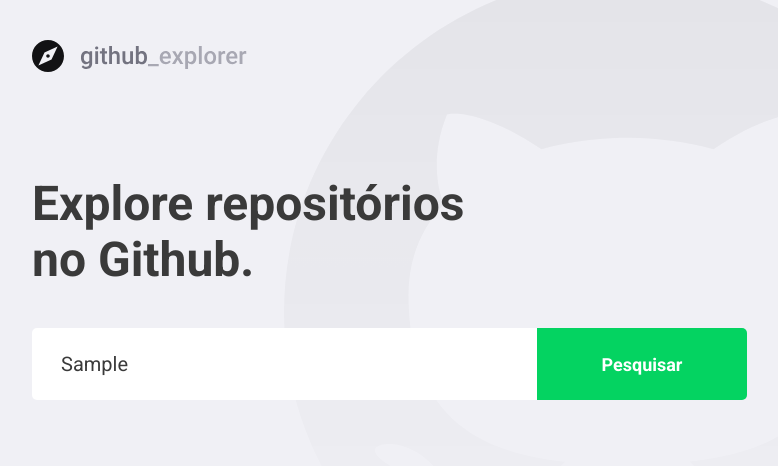
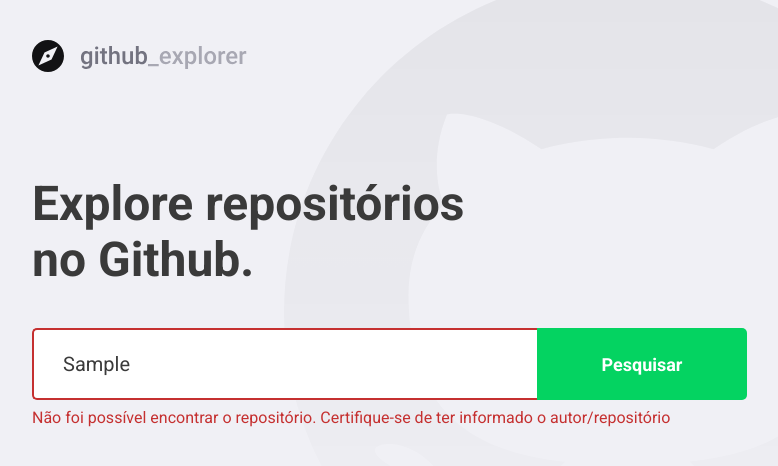
Before and after one commit to andyalmeida/github-explorer, a React (Create React App) app: page / in a window 1280 px wide. Both pictures are taken after typing "Sample" into the empty fields and a click on the button "Pesquisar". Shown: the top 466 px of the page, without its empty margins (148-926 px from the left). Built offline with nearby package versions, Linux system fonts and the light colour scheme; no server answers.

Commit message:
:goal_net: Add dashboard error handling
Added error to blank and not found repositories

```diff
--- a/src/pages/Dashboard/index.tsx
+++ b/src/pages/Dashboard/index.tsx
@@ -4,7 +4,7 @@
 import api from '../../services/api';
 
 import logo from '../../assets/logo.svg';
-import { Title, Form, Repositories } from './styles';
+import { Title, Form, Error, Repositories } from './styles';
 
 interface Repository {
   full_name: string;
@@ -17,6 +17,7 @@
 
 const Dashboard: React.FC = () => {
   const [newRepo, setNewRepo] = useState('');
+  const [inputError, setInputError] = useState('');
   const [repositories, setRepositories] = useState<Repository[]>([]);
 
   async function handleAddRepository(
@@ -24,12 +25,24 @@
   ): Promise<void> {
     event.preventDefault();
 
-    const response = await api.get<Repository>(`repos/${newRepo}`);
+    if (!newRepo) {
+      setInputError('Informe o repositório');
+      return;
+    }
 
-    const repository = response.data;
+    try {
+      const response = await api.get<Repository>(`repos/${newRepo}`);
 
-    setRepositories([...repositories, repository]);
-    setNewRepo('');
+      const repository = response.data;
+
+      setRepositories([...repositories, repository]);
+      setNewRepo('');
+      setInputError('');
+    } catch {
+      setInputError(
+        'Não foi possível encontrar o repositório. Certifique-se de ter informado o autor/repositório',
+      );
+    }
   }
 
   return (
@@ -37,14 +50,15 @@
       <img src={logo} alt="Github Explorer" />
       <Title>Explore repositórios no Github.</Title>
 
-      <Form onSubmit={handleAddRepository}>
+      <Form hasError={!!inputError} onSubmit={handleAddRepository}>
         <input
-          placeholder="Digite o repositório"
+          placeholder="Digite aqui o autor/repositório"
           onChange={e => setNewRepo(e.target.value)}
           value={newRepo}
         />
         <button type="submit">Pesquisar</button>
       </Form>
+      {inputError && <Error>{inputError}</Error>}
 
       <Repositories>
         {repositories.map(repository => (
--- a/src/pages/Dashboard/styles.ts
+++ b/src/pages/Dashboard/styles.ts
@@ -1,5 +1,9 @@
-import styled from 'styled-components';
+import styled, { css } from 'styled-components';
 import { shade } from 'polished';
+
+interface FormProps {
+  hasError: boolean;
+}
 
 export const Title = styled.h1`
   font-size: 48px;
@@ -10,7 +14,7 @@
   max-width: 450px;
 `;
 
-export const Form = styled.form`
+export const Form = styled.form<FormProps>`
   margin-top: 40px;
   max-width: 715px;
 
@@ -25,6 +29,14 @@
     font-size: 20px;
     line-height: 23px;
     color: #3a3a3a;
+    border: 2px solid #fff;
+    border-right: 0;
+
+    ${props =>
+    props.hasError &&
+    css`
+        border-color: #c53030;
+      `}
 
     &::placeholder {
       color: #a8a8b3;
@@ -47,6 +59,12 @@
       background: ${shade(0.2, '#04d361')};
     }
   }
+`;
+
+export const Error = styled.span`
+  display: block;
+  color: #c53030;
+  margin-top: 8px;
 `;
 
 export const Repositories = styled.div`
```
